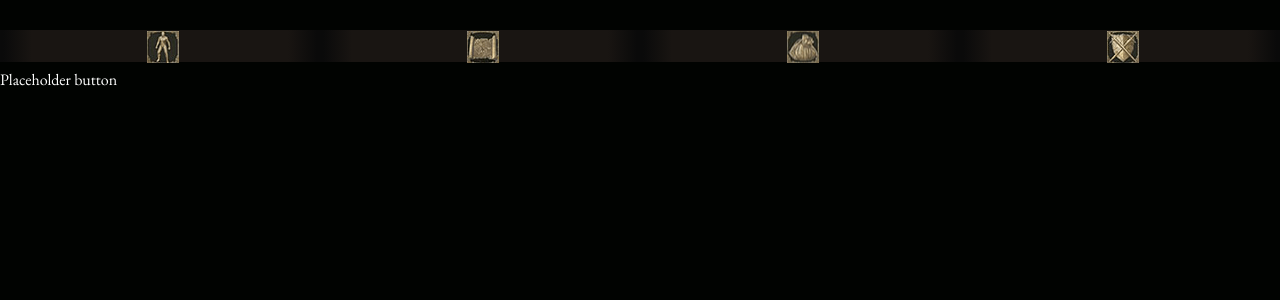
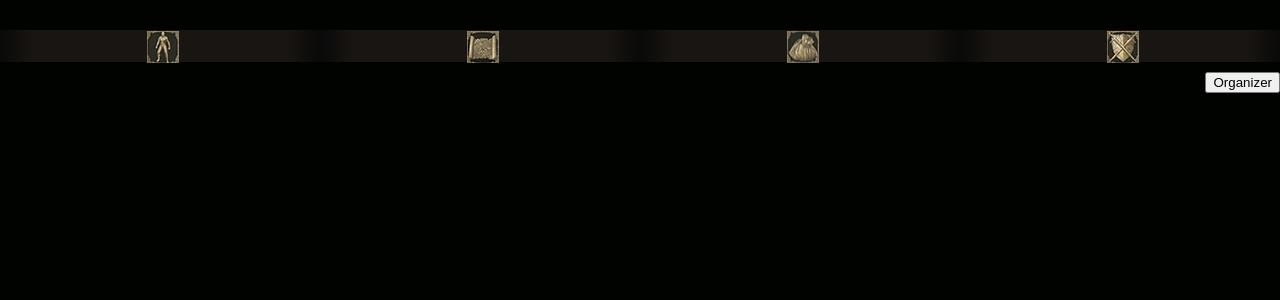
Before and after one commit to r-Dev03/Elden-Ring-Companion-Hub, a React (Create React App) app: page / in a window 1280 px wide. Shown: the top 300 px of the page. Built offline with nearby package versions, Linux system fonts and the light colour scheme.

Commit message:
Installed react icons, removed unnecessary styling. Created new organizer button for future organizer layout, no styling yet.

```diff
--- a/package.json
+++ b/package.json
@@ -8,6 +8,7 @@
     "@testing-library/user-event": "^13.5.0",
     "react": "^18.2.0",
     "react-dom": "^18.2.0",
+    "react-icons": "^4.8.0",
     "react-scripts": "5.0.1",
     "web-vitals": "^2.1.4"
   },
--- a/src/App.js
+++ b/src/App.js
@@ -3,12 +3,14 @@ import React from 'react';
 import Navbar from './components/Navbar';
 
 function App() {
-  return (
-    <div className="App">
-      <Navbar />
-      <div className='organizerBtn'>Placeholder button</div>
-    </div>
-  );
+    return (
+        <div className="App">
+            <Navbar />
+            <div className='oBtnContainer'>
+                <button className='organizerBtn'>Organizer</button>
+            </div>
+        </div>
+    );
 }
 
 export default App;
--- a/src/components/Navbar.js
+++ b/src/components/Navbar.js
@@ -3,10 +3,10 @@
 const Navbar = () => {
     return (
         <div className="navbar_container">
-            <button> <span className="navsprite bosses"></span></button>
-            <button> <span className="navsprite areas"></span></button>
-            <button> <span className="navsprite crafting"></span></button>
-            <button><span className="navsprite weapons"></span></button>
+            <button className="button"> <span className="navsprite bosses"></span></button>
+            <button className="button"> <span className="navsprite areas"></span></button>
+            <button className="button"> <span className="navsprite crafting"></span></button>
+            <button className="button"><span className="navsprite weapons"></span></button>
         </div>
     )
 }
--- a/src/index.css
+++ b/src/index.css
@@ -64,7 +64,7 @@ html {
     display: flex;
     justify-content: space-evenly;
 }
-button {
+.button {
   display: block;
   width: 100%;
   height: 4vh;
@@ -84,7 +84,7 @@ button {
   cursor: pointer;
 }
 
-button:hover {
+.button:hover {
   background: linear-gradient(
     90deg,
     rgba(10, 10, 10, 1) 0%,
@@ -94,6 +94,14 @@ button:hover {
     rgba(10, 10, 10, 1) 99%,
     rgba(10, 10, 10, 1) 100%
   );
+}
+
+.oBtnContainer {
+    display: flex;
+    cursor: pointer;
+    justify-content: flex-end;
+    align-items: flex-end;
+
 }
 
 .organizerBtn {
```
Also changed, not shown: 1 other file (tests, documents, lock files or other folders).
